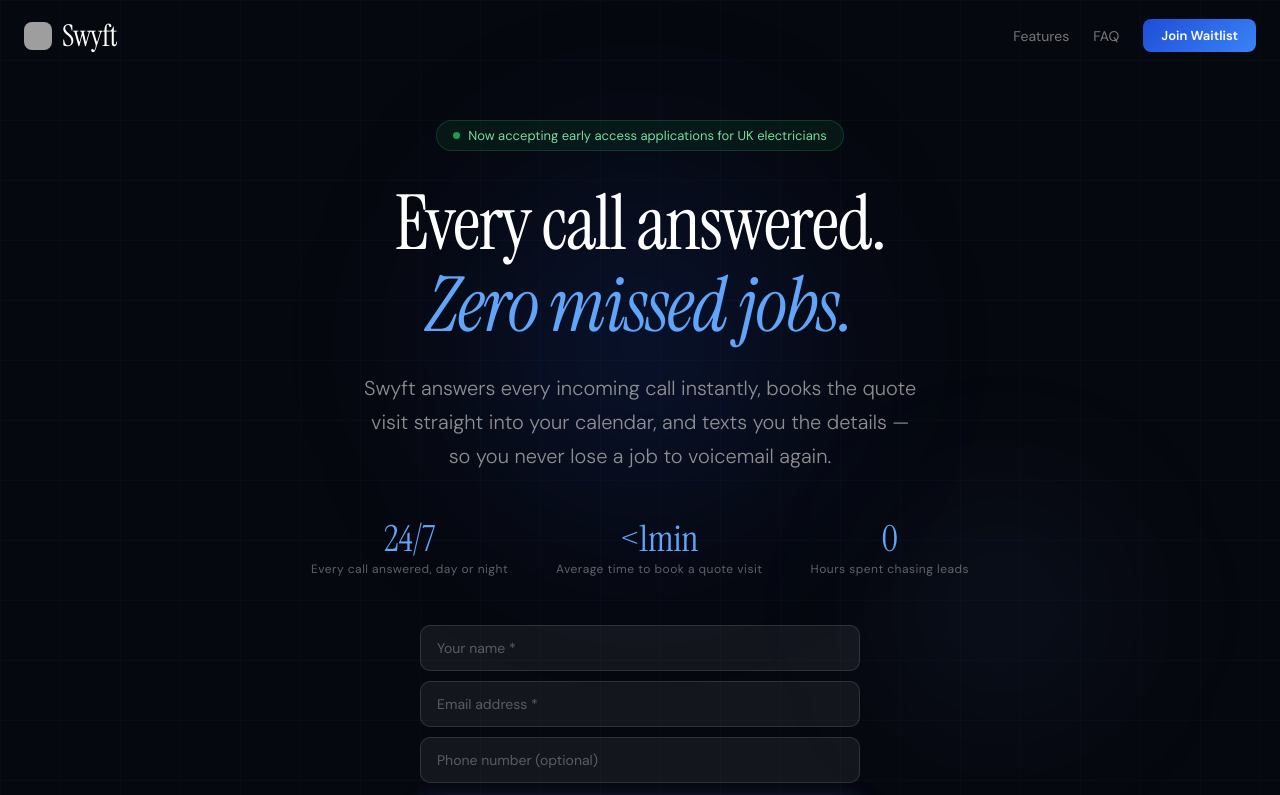
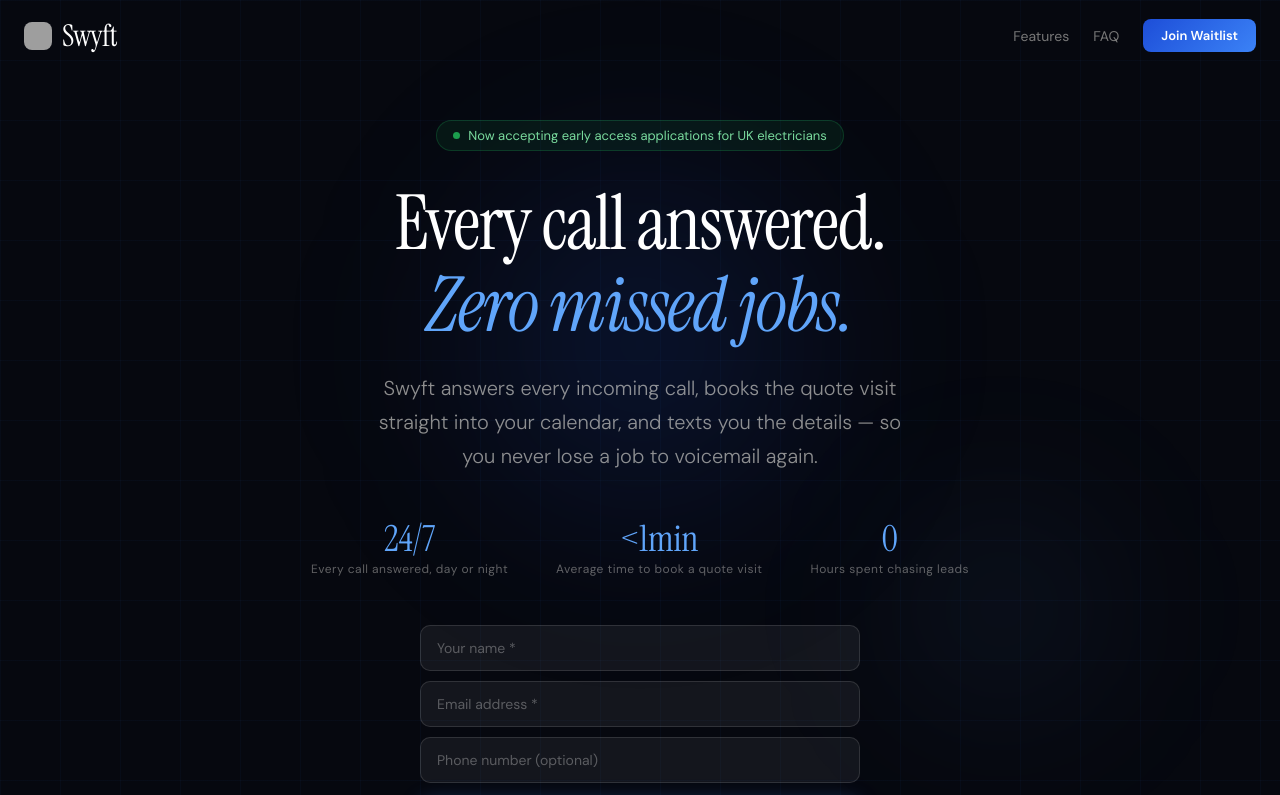
Before and after one commit to owen-ship-it/chargeflow-landing, a React (Vite) app: page / in a window 1280 px wide. Shown: the top 795 px of the page. Built offline with nearby package versions, Linux system fonts and the light colour scheme; grey boxes are pictures that could not be loaded.

Commit message:
Update App.jsx

```diff
--- a/src/App.jsx
+++ b/src/App.jsx
@@ -107,7 +107,7 @@
             <span style={{ fontStyle: "italic", color: "#60a5fa" }}>Zero missed jobs.</span>
           </h1>
           <p style={{ fontSize: "clamp(16px,2.5vw,20px)", color: "rgba(232,230,224,0.6)", lineHeight: 1.7, maxWidth: 560, margin: "0 auto 48px", fontWeight: 300 }}>
-            Swyft answers every incoming call instantly, books the quote visit straight into your calendar, and texts you the details — so you never lose a job to voicemail again.
+            Swyft answers every incoming call, books the quote visit straight into your calendar, and texts you the details — so you never lose a job to voicemail again.
           </p>
           <div style={{ display: "flex", justifyContent: "center", gap: "clamp(16px,4vw,48px)", marginBottom: 48, flexWrap: "wrap" }}>
             {STATS.map((s, i) => (
```
